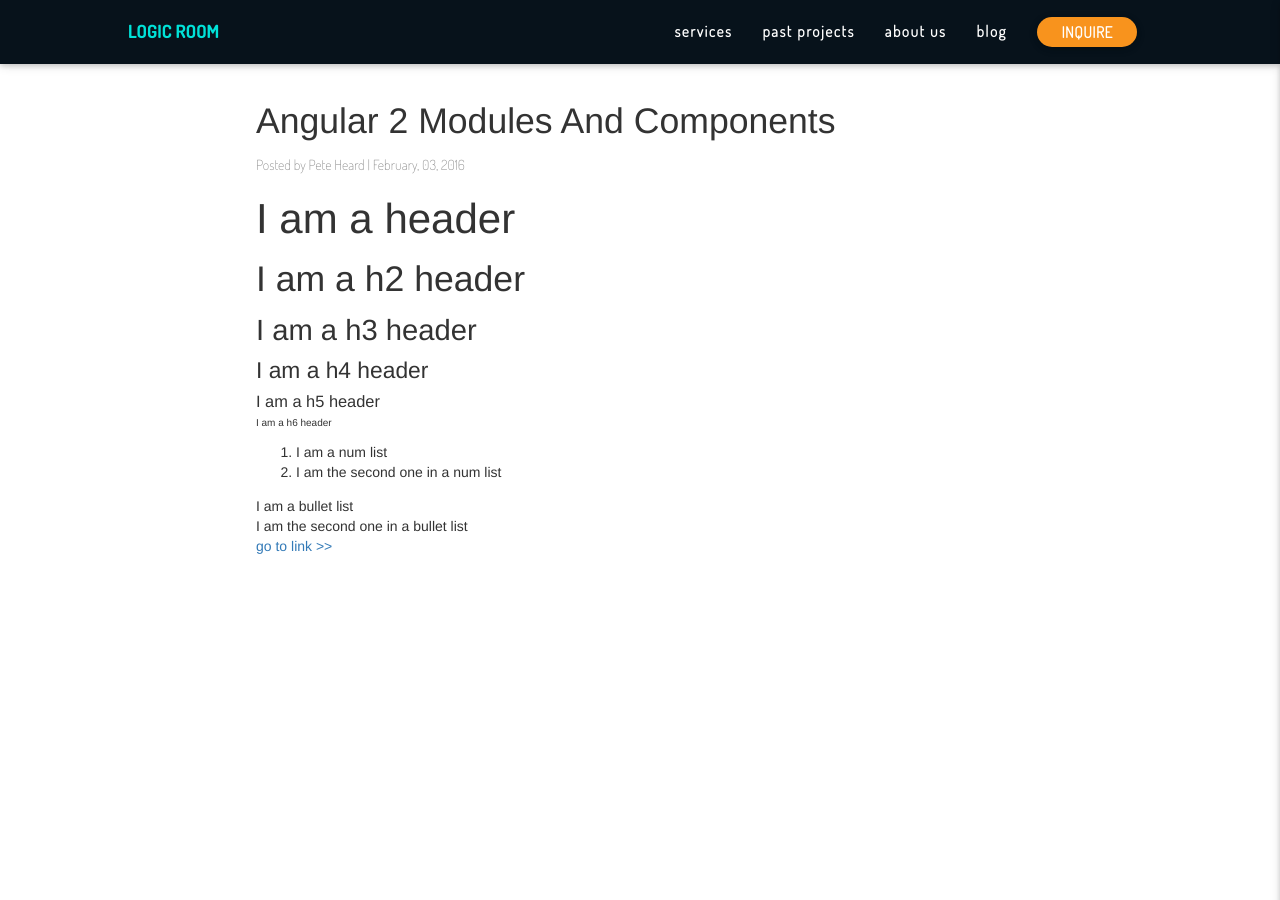
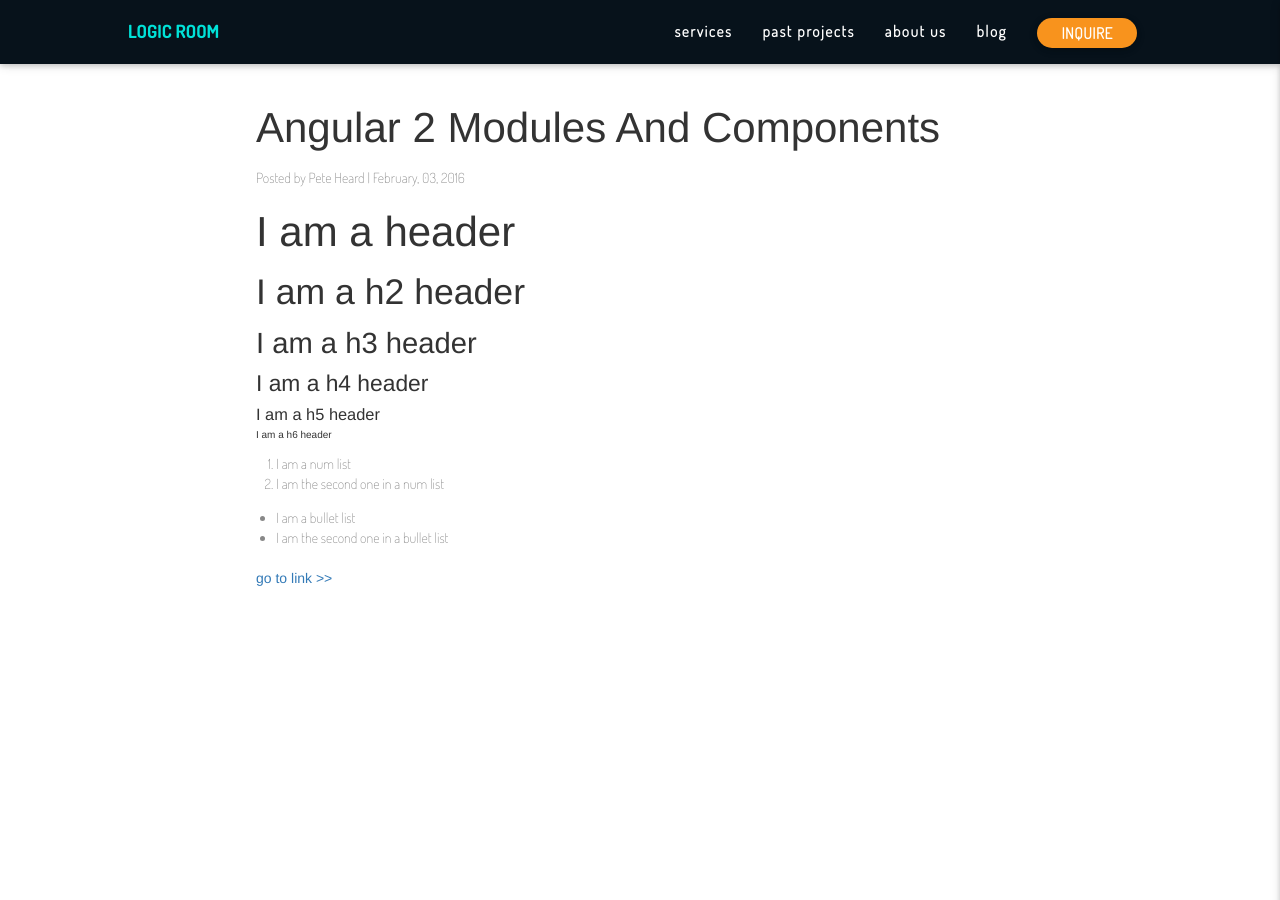
Before and after one commit to peterheard01/logic-room, a Jekyll site: the page built from framework/index.html, in a window 1280 px wide. Built offline with Jekyll 4.4.1, drawn with Linux system fonts in a browser that asks for light colours.

Commit message:
a step closer

```diff
--- a/_sass/3-base/_body-element.scss
+++ b/_sass/3-base/_body-element.scss
@@ -16,13 +16,24 @@ body {
   text-align: center;
 }
 
+ol, ul {
+  padding-left:20px !important;
+
+}
+
+ul li {
+  list-style-type: disc !important;
+}
+
+ol li, ul li {
+   color: $grey;
+  font-family: 'Dosis-ExtraLight' !important;
+}
+
 
 p {
   font-family: 'Dosis-ExtraLight';
-  color: #888888;
-}
-a {
-
+  color: $grey;
 }
 
 
@@ -30,6 +41,10 @@ a {
 
   nav {
     background-color: $banner;
+  }
+
+  ul li {
+    list-style-type: none !important;
   }
 
   .nav-wrapper {
--- a/_sass/4-main-pages/_mediaquerys.scss
+++ b/_sass/4-main-pages/_mediaquerys.scss
@@ -496,8 +496,9 @@
           }
           .blue-blocks-left {
             position: absolute;
-            top:-35px;
+            top:-45px;
             display:inline;
+
           }
           .blue-blocks-right {
             position: absolute;
--- a/framework/index.html
+++ b/framework/index.html
@@ -8,7 +8,7 @@ layout: default
 
     <br>
 
-    <h2 class="title wow fadeIn" style="visibility: visible; animation-name: fadeIn;">Angular 2 Modules And Components</h2>
+    <h1 class="title wow fadeIn" style="visibility: visible; animation-name: fadeIn;">Angular 2 Modules And Components</h1>
     <p class="posted-by wow fadeIn" style="visibility: visible; animation-name: fadeIn;">Posted by Pete Heard | February, 03, 2016</p>
 
 
@@ -29,6 +29,8 @@ layout: default
       <li>I am the second one in a bullet list</li>
     </ul>
 
+    <br>
+
     <a href="index.html">go to link >></a>
 
   </div>
```
Also changed, not shown: _posts/1_angular_2_modules_and_components_article/2016-2-12-modules-and-components-article.md (+2 -2 lines).
